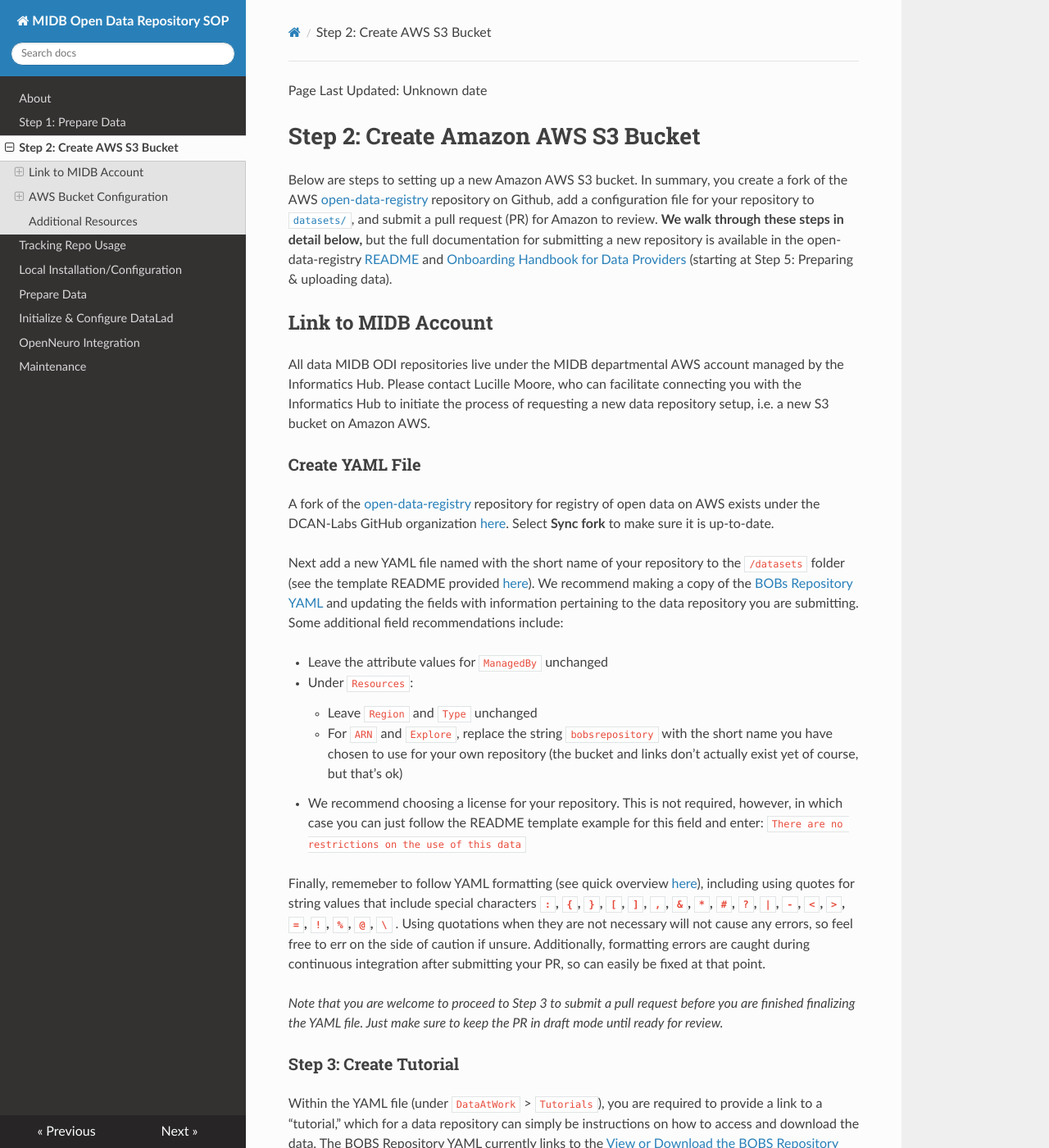
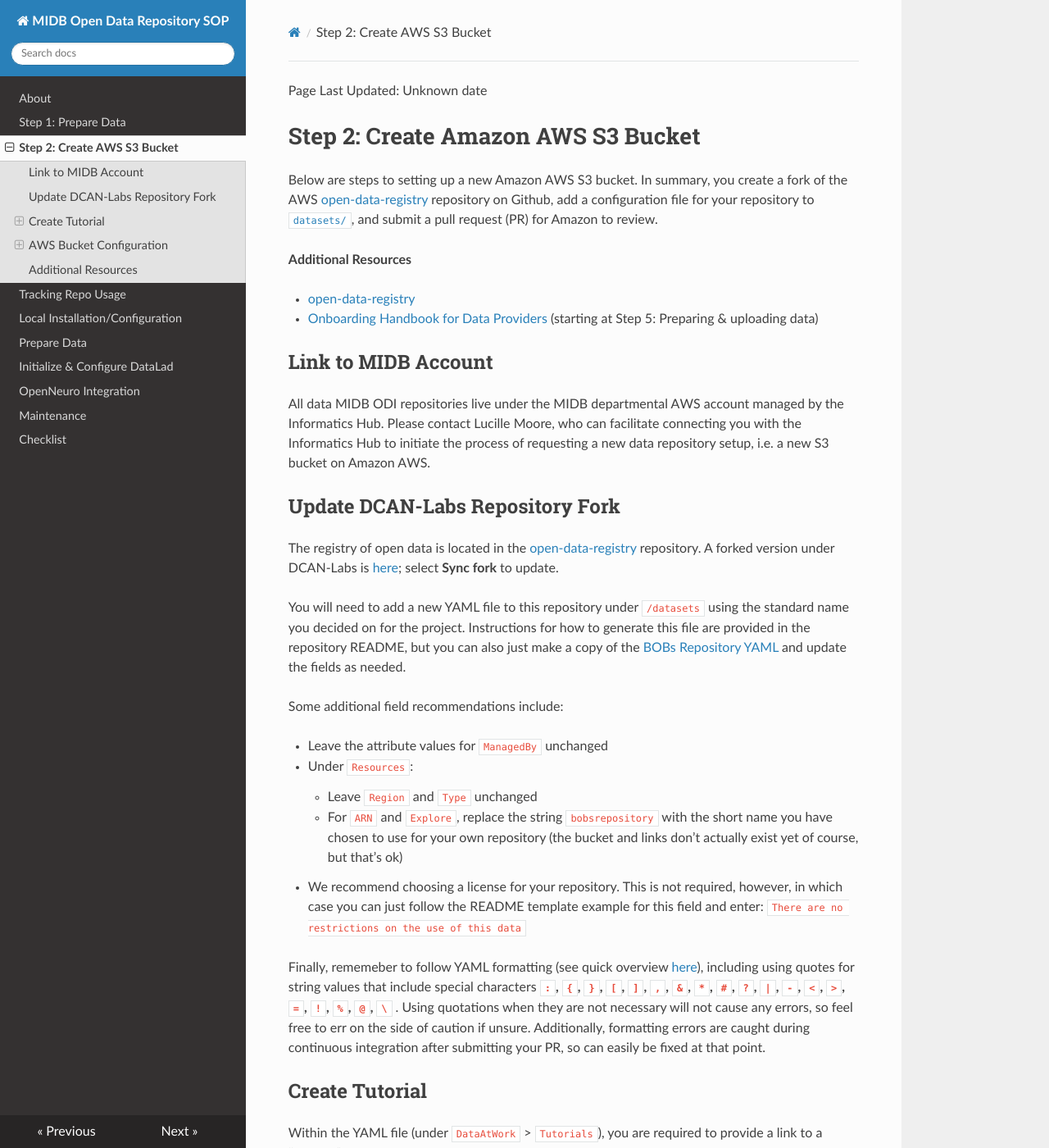
Before and after one commit to DCAN-Labs/opendatainit-docs, an MkDocs documentation site: the page built from docs/step2-aws.md, in a window 1280 px wide and 1400 px high. Shown: the whole window at 82% size. Built offline with MkDocs 1.6.1, drawn with Linux system fonts in a browser that asks for light colours; nearby versions of some CDN libraries; some of the changed text lies outside the part shown.

Commit message:
updated through step2-awes yaml

```diff
--- /dev/null
+++ b/docs/checklist.md
@@ -0,0 +1,23 @@
+# Checklist
+
+Below is a checklist of the essential tasks outlined on this site. Feel free to make a copy for yourself for tracking purposes!
+
+**General requirements:**
+<input type="checkbox"> Read through contents of this Docs website
+<input type="checkbox"> Ensure that permissions to share publicly are in place (e.g. completing a data use agreement)
+<input type="checkbox"> Complete any de-identification necessary for your specific data
+<input type="checkbox"> Ensure that data is in BIDs format
+
+**Initialize AWS Bucket:**
+<input type="checkbox"> Link to MIDB Account
+<input type="checkbox"> Create YAML File
+<input type="checkbox"> Create Tutorial
+<input type="checkbox"> Submit Pull Request
+<input type="checkbox"> AWS Bucket Configuration
+
+**Set up DataLad using Amazon S3 as special remote:**
+<input type="checkbox"> Complete initial setup and requirements steps
+<input type="checkbox"> Complete steps to initialize DataLad repository
+<input type="checkbox"> Add Amazon S3 as special remote
+<input type="checkbox"> Create GitHub Sibling and Publish
+<input type="checkbox"> Add OpenNeuro as a GitHub sibling
--- a/docs/step2-aws.md
+++ b/docs/step2-aws.md
@@ -1,15 +1,23 @@
 # Step 2: Create Amazon AWS S3 Bucket
 
-Below are steps to setting up a new Amazon AWS S3 bucket. In summary, you create a fork of the AWS [open-data-registry](https://github.com/awslabs/open-data-registry) repository on Github, add a configuration file for your repository to [`datasets/`](https://github.com/awslabs/open-data-registry/tree/main/datasets), and submit a pull request (PR) for Amazon to review. **We walk through these steps in detail below,** but the full documentation for submitting a new repository is available in the open-data-registry [README](https://github.com/DCAN-Labs/open-data-registry?tab=readme-ov-file#registry-of-open-data-on-aws) and [Onboarding Handbook for Data Providers](https://assets.opendata.aws/aws-onboarding-handbook-for-data-providers-en-US.pdf) (starting at Step 5: Preparing & uploading data).
+Below are steps to setting up a new Amazon AWS S3 bucket. In summary, you create a fork of the AWS [open-data-registry](https://github.com/awslabs/open-data-registry) repository on Github, add a configuration file for your repository to [`datasets/`](https://github.com/awslabs/open-data-registry/tree/main/datasets), and submit a pull request (PR) for Amazon to review.
+
+**Additional Resources**
+
+- [open-data-registry](https://github.com/DCAN-Labs/open-data-registry?tab=readme-ov-file#registry-of-open-data-on-aws)
+- [Onboarding Handbook for Data Providers](https://assets.opendata.aws/aws-onboarding-handbook-for-data-providers-en-US.pdf) (starting at Step 5: Preparing & uploading data)
 
 ## Link to MIDB Account
 
 All data MIDB ODI repositories live under the MIDB departmental AWS account managed by the Informatics Hub. Please contact Lucille Moore, who can facilitate connecting you with the Informatics Hub to initiate the process of requesting a new data repository setup, i.e. a new S3 bucket on Amazon AWS.
 
-### Create YAML File
-A fork of the [open-data-registry](https://github.com/awslabs/open-data-registry) repository for registry of open data on AWS exists under the DCAN-Labs GitHub organization [here](https://github.com/DCAN-Labs/open-data-registry). Select **Sync fork** to make sure it is up-to-date.
+## Update DCAN-Labs Repository Fork
 
-Next add a new YAML file named with the short name of your repository to the `/datasets` folder (see the template README provided [here](https://github.com/awslabs/open-data-registry?tab=readme-ov-file#how-are-datasets-added-to-the-registry)). We recommend making a copy of the [BOBs Repository YAML](https://github.com/LuciMoore/open-data-registry/blob/main/datasets/bobsrepository.yaml) and updating the fields with information pertaining to the data repository you are submitting. Some additional field recommendations include:
+The registry of open data is located in the [open-data-registry](https://github.com/awslabs/open-data-registry) repository. A forked version under DCAN-Labs is [here](https://github.com/DCAN-Labs/open-data-registry); select **Sync fork** to update.
+
+You will need to add a new YAML file to this repository under `/datasets` using the standard name you decided on for the project. Instructions for how to generate this file are provided in the repository README, but you can also just make a copy of the [BOBs Repository YAML](https://github.com/LuciMoore/open-data-registry/blob/main/datasets/bobsrepository.yaml) and update the fields as needed.
+
+Some additional field recommendations include:
 
 * Leave the attribute values for `ManagedBy` unchanged
 * Under `Resources`:
@@ -19,12 +27,12 @@
 
 Finally, rememeber to follow YAML formatting (see quick overview [here](https://stackoverflow.com/a/22235064)), including using quotes for string values that include special characters  **`:`, `{`, `}`, `[`, `]`, `,`, `&`, `*`, `#`, `?`, `|`, `-`, `<`, `>`, `=`, `!`, `%`, `@`, `\`** . Using quotations when they are not necessary will not cause any errors, so feel free to err on the side of caution if unsure. Additionally, formatting errors are caught during continuous integration after submitting your PR, so can easily be fixed at that point.
 
-*Note that you are welcome to proceed to Step 3 to submit a pull request before you are finished finalizing the YAML file. Just make sure to keep the PR in draft mode until ready for review.*
+<!-- *Note that you are welcome to proceed to Step 3 to submit a pull request before you are finished finalizing the YAML file. Just make sure to keep the PR in draft mode until ready for review.* -->
 
-### Step 3: Create Tutorial
+## Create Tutorial
 Within the YAML file (under `DataAtWork` > `Tutorials`), you are required to provide a link to a “tutorial,” which for a data repository can simply be instructions on how to access and download the data. The BOBS Repository YAML currently links to the [View or Download the BOBS Repository](https://bobsrepository.readthedocs.io/en/latest/data_access/) section of the [BOBS Repository Docs page](https://bobsrepository.readthedocs.io/en/latest/), but for the initial submission for review, we created a simple markdown file on a public GitHub repository that, following the layout of the [INDI tutorial](https://fcon_1000.projects.nitrc.org/indi/s3/index.html), provided a basic explanation of the data format/organization and how to access via Cyberduck.
 
-### Step 4: Submit Pull Request
+### Submit Pull Request
 Submit a PR to the central repository and inform the Informatics Hub. Informatics will contact Amazon to link the repository with the MIDB account (Step 4 in the [AWS Handbook](https://assets.opendata.aws/aws-onboarding-handbook-for-data-providers-en-US.pdf)), create the S3 bucket referenced in the YAML (assuming it is available), and inform Amazon that the necessary steps to merge the PR have been completed. Once merged (this may take a few days), you will be provided with AWS credentials for read/write access to the bucket and you can proceed to upload your data!
 
 ## AWS Bucket Configuration
--- a/mkdocs.yml
+++ b/mkdocs.yml
@@ -27,3 +27,4 @@
   - "Initialize & Configure DataLad": datalad-init.md
   - OpenNeuro Integration: openneuro.md
   - Maintenance: maintenance.md
+  - Checklist: checklist.md
```
Also changed, not shown: docs/index.md (+2 -26 lines).
